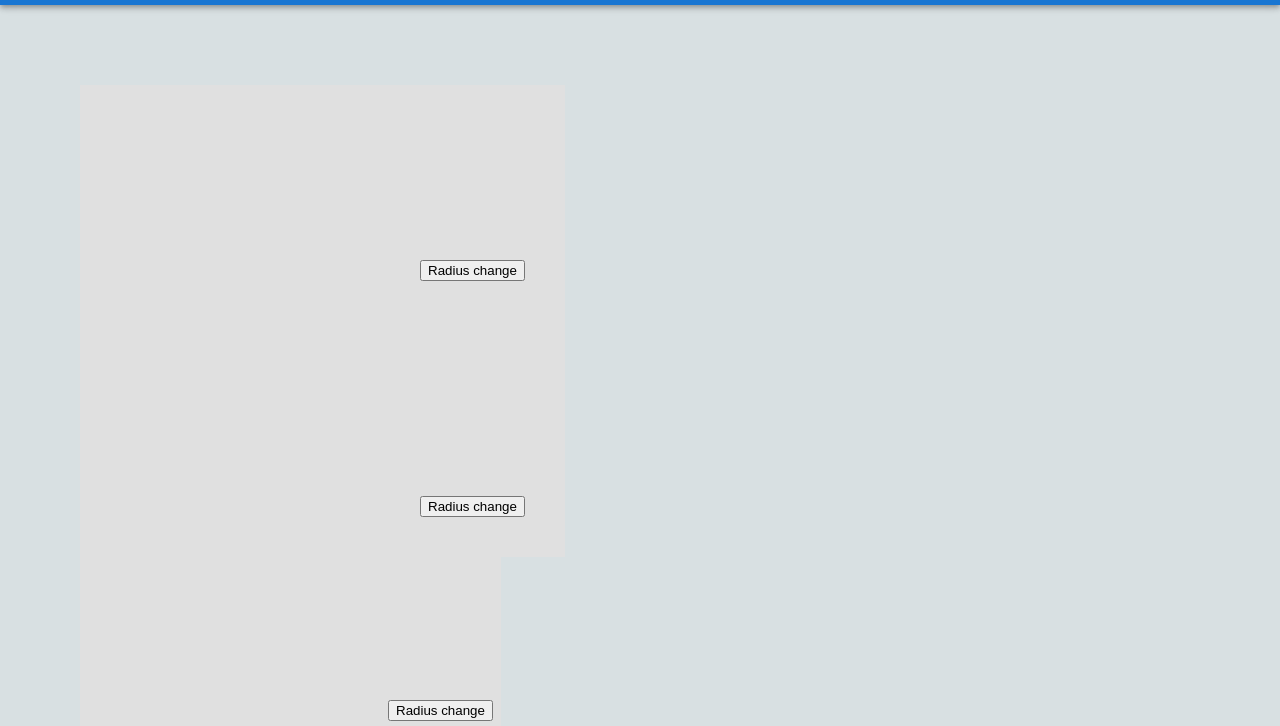
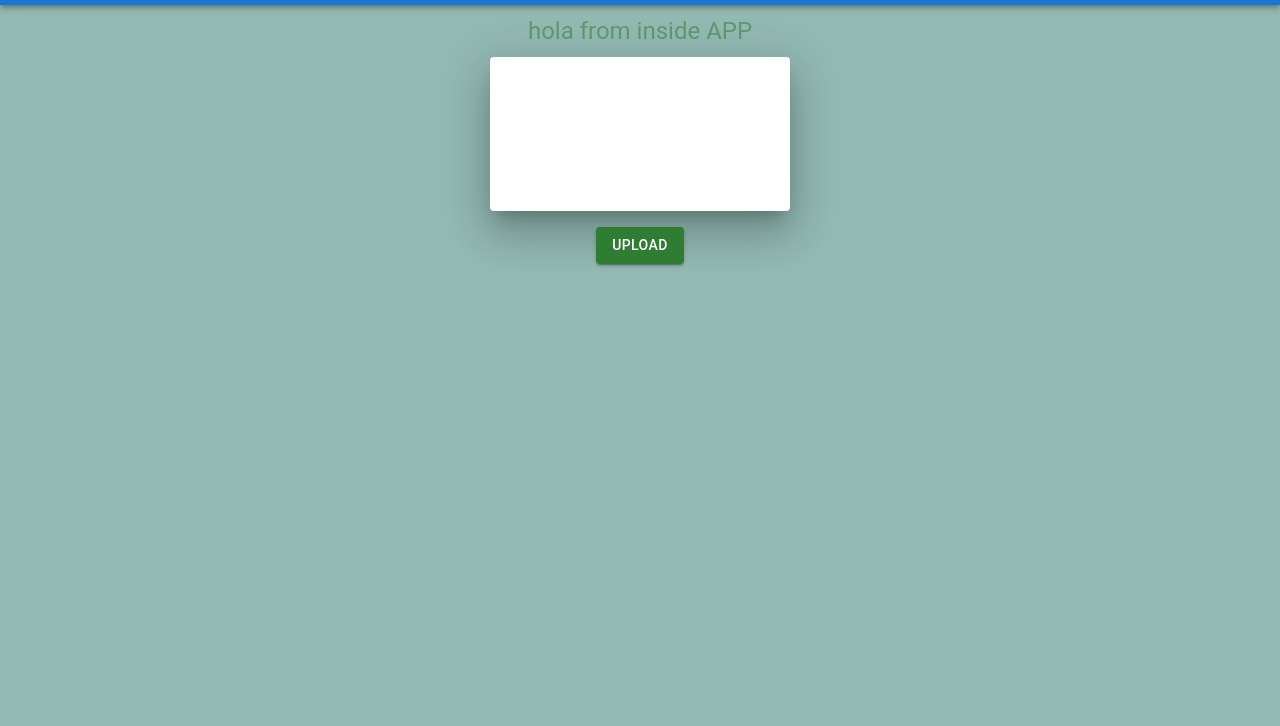
Before and after one commit to hbaj/d3React, a React app: page / in a window 1280 px wide. Shown: the part 59-785 px from the top of the page. Built offline with nearby package versions, Linux system fonts and the light colour scheme.

Commit message:
front page fully operational with Material UI

```diff
--- a/src/components/App.js
+++ b/src/components/App.js
@@ -1,37 +1,34 @@
 import React, { useState, useRef, useEffect } from "react";
 import snoopy from "../images/snoopy.jpg";
 import ScatterPlot from "./Plots/Plots";
-import PrimarySearchAppBar from "./Bars/Navbar"
-import ClippedDrawer from "./Bars/SideBar"
-import {ContactForm} from "./Forms/form"
-import Box from '@mui/material/Box'
+import PrimarySearchAppBar from "./Bars/Navbar";
+import ClippedDrawer from "./Bars/SideBar";
+import { ContactForm } from "./Forms/form";
+import Box from "@mui/material/Box";
+import Typography from "@mui/material/Typography";
+import Container from "@mui/material/Container";
+import Grid from '@mui/material/Grid'
 function App() {
-
-
   return (
     <>
-    <PrimarySearchAppBar/>
-
-      <Box
-        sx={{
-          display: 'flex',
-          flexWrap: 'wrap',
-          p: 5,
-          m: 5,
-          overflowY:'auto',
-          maxWidth: 600,
-        }}
+      <PrimarySearchAppBar />
+      <Typography
+        margin="10px"
+        variant="h5"
+        noWrap
+        component="div"
+        align="center"
       >
-        <Box sx={{ p: 5, bgcolor: 'grey.300' }}><ScatterPlot/></Box>
-        <Box sx={{ p: 5, bgcolor: 'grey.300' }}><ScatterPlot/></Box>
-        <Box sx={{ p: 1, bgcolor: 'grey.300' }}><ScatterPlot/></Box>
-        <Box sx={{ p: 1, bgcolor: 'grey.300' }}><ScatterPlot/></Box>
-        <Box sx={{ p: 1, bgcolor: 'grey.300' }}><ScatterPlot/></Box>
-        <Box sx={{ p: 1, bgcolor: 'grey.300' }}><ScatterPlot/></Box>
-      </Box>
-
-      <h1> hola from inside APP</h1>
-
+        hola from inside APP
+      </Typography>
+      <Grid
+        container
+        direction="row"
+        justifyContent="space-evenly"
+        alignItems="center"
+      >
+        <ScatterPlot />
+      </Grid>
     </>
   );
 }
--- a/src/components/Plots/Plots.js
+++ b/src/components/Plots/Plots.js
@@ -19,8 +19,10 @@ import sendGetRequest from "../AxiosRead";
 import PropCharts from "./PropsChart";
 import CalculateAxisProperties from "./CalculateAxisProperties";
 import CalculateUniqueProperties from "./CalculateUniqueProperties";
-// import { DelegatedPlugin } from "webpack";
-
+import Button from "@mui/material/Button";
+import Grid from "@mui/material/Grid";
+import Paper from '@mui/material/Paper';
+import Box from "@mui/material/Box";
 const ScatterPlot = () => {
   const [r, setR] = useState(null);
   const [flag, setFlag] = useState(0);
@@ -65,8 +67,9 @@ const ScatterPlot = () => {
     xmin.toDateString();
     xmax.toDateString();
     var deltaX = timeHour.count(xmin, xmax);
-    console.log('======>',xmin);
-    const xScale = scaleTime().clamp(true)
+    console.log("======>", xmin);
+    const xScale = scaleTime()
+      .clamp(true)
       /* enter data to modify y scale   */
       .range([0, width - margin.right - 250])
       .domain([xmin, xmax])
@@ -82,7 +85,7 @@ const ScatterPlot = () => {
         "transform",
         "translate(0 " + (height - margin.bottom).toString() + ")"
       )
-      .attr("class","x-axis")
+      .attr("class", "x-axis")
       .call(xAxis)
       .selectAll("text") // here down will fix all thick mark orientations
       .style("text-anchor", "end")
@@ -122,24 +125,48 @@ const ScatterPlot = () => {
       .attr("r", 5)
       .attr("cx", (r) => xScale(r.date))
       .attr("cy", (r) => yScale(r.value))
-      .attr("fill", r=>color(r.variable))
+      .attr("fill", (r) => color(r.variable))
       .attr("fill-opacity", 0.5)
-      .attr("stroke", r=>color(r.variable));
+      .attr("stroke", (r) => color(r.variable));
 
     return () => {};
   }, [flag]);
 
   return (
-    <div id="scatter-plot-A">
-      <svg ref={svgRef}></svg>
-      <button
-        onClick={() => {
-          setFlag(flag + 1);
-          //console.log("buttonchange radius:", r);
-        }}
+    <div id="scatter-plot-A" style={{ display: "inline-block" }}>
+      <Grid
+        container
+        direction="column"
+        justifyContent="space-evenly"
+        alignItems="center"
+
       >
-        Radius change
-      </button>
+        <Box>
+        <Paper elevation={24} >
+        <svg ref={svgRef}></svg>
+        </Paper>
+        </Box>
+        <Box sx={{
+    // boxShadow: 1, // theme.shadows[1]
+    color: 'primary.main', // theme.palette.primary.main
+    m: 1, // margin: theme.spacing(1)
+    p: {
+      xs: 1, // [theme.breakpoints.up('xs')]: { padding: theme.spacing(1) }
+    },
+    // zIndex: 'tooltip', // theme.zIndex.tooltip
+  }}>
+        <Button
+          variant="contained"
+          color="success"
+          onClick={() => {
+            setFlag(flag + 1);
+            //console.log("buttonchange radius:", r);
+          }}
+        >
+          Upload
+        </Button>
+        </Box>
+      </Grid>
     </div>
   );
 };
--- a/src/styles/_variables.scss
+++ b/src/styles/_variables.scss
@@ -1,4 +1,4 @@
 :root{
     --text:rgb(96, 153, 113);
 }
-$bg:rgb(216, 224, 226);
+$bg:rgb(147, 185, 179);
```
